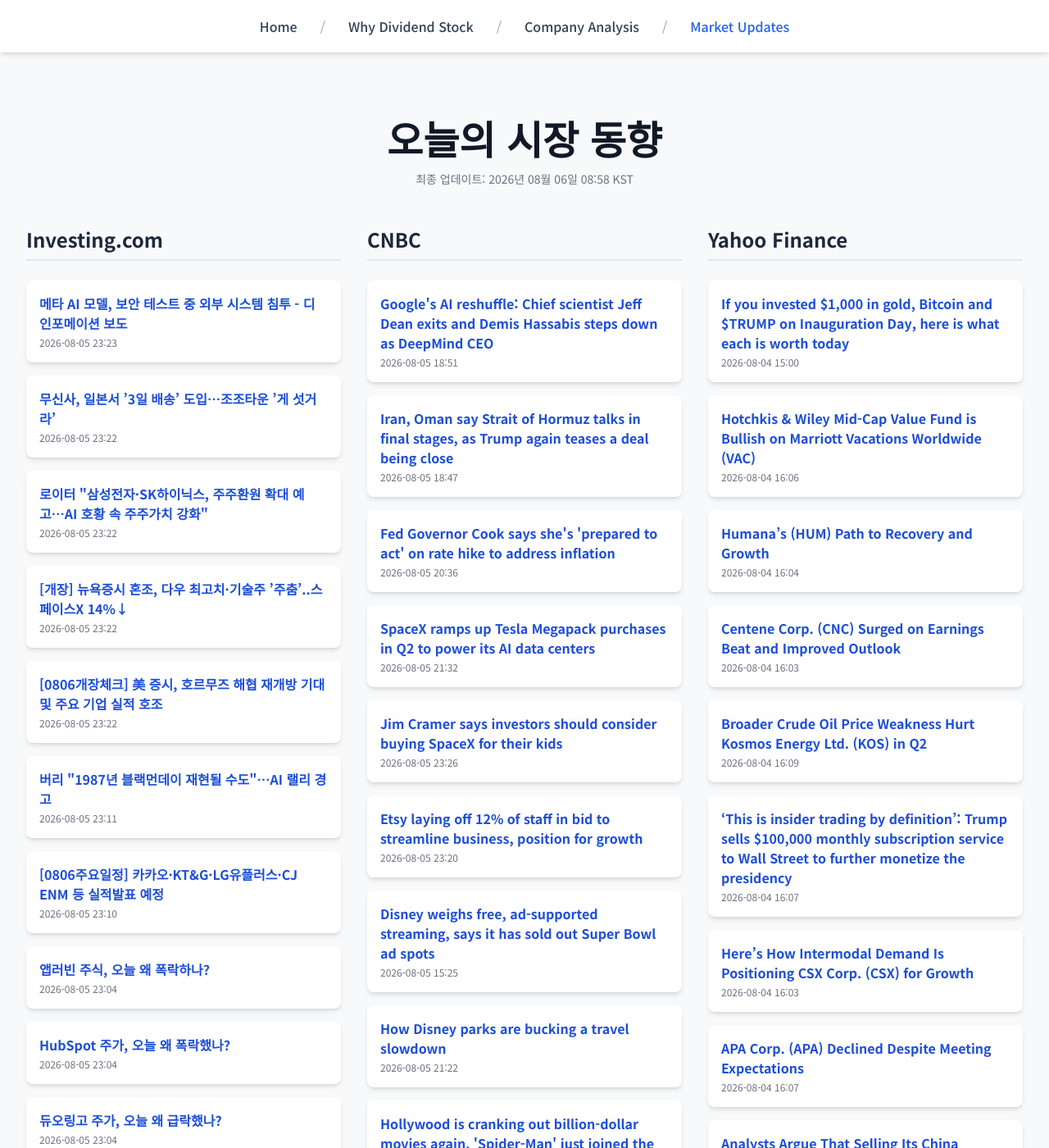
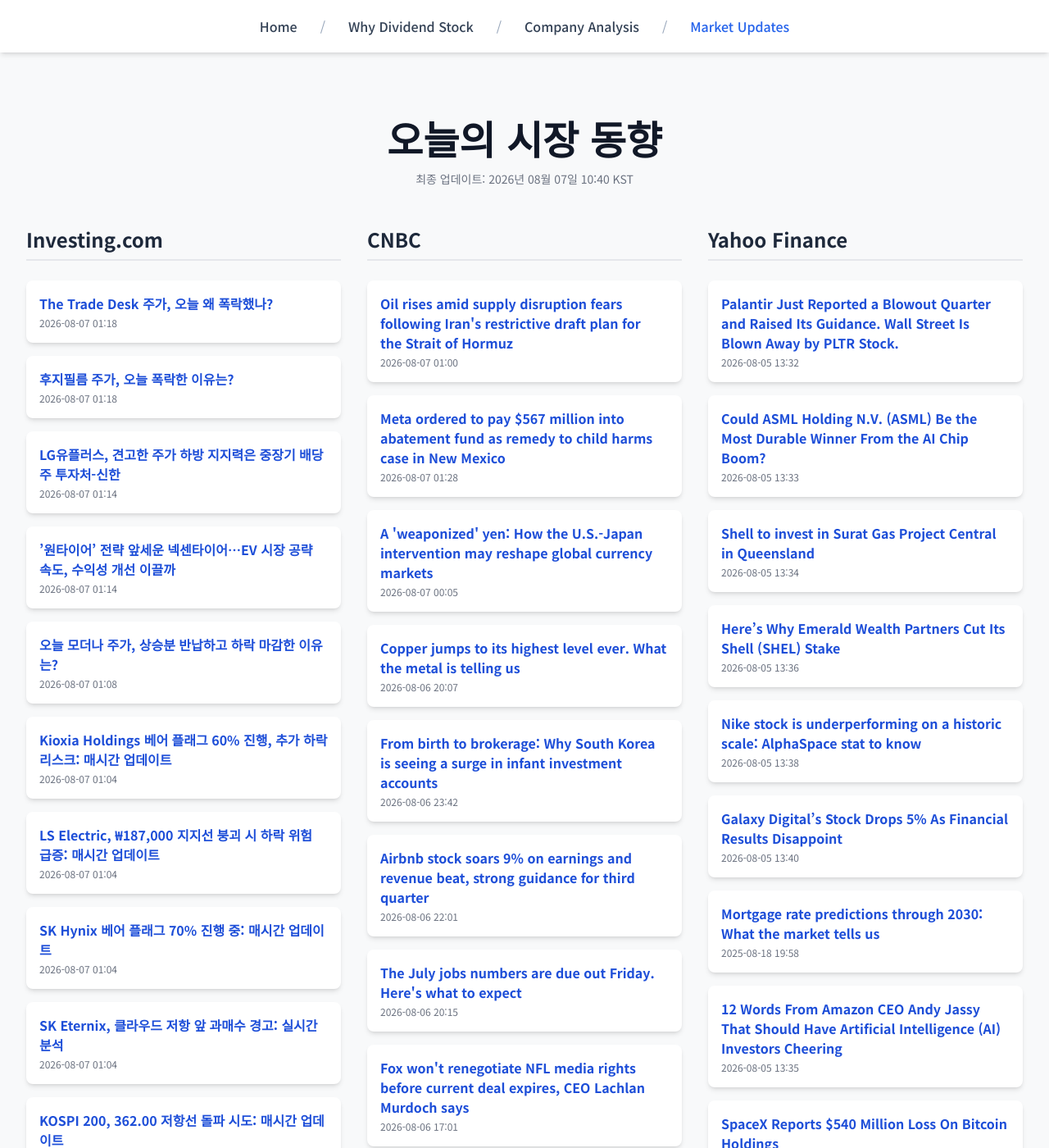
Before and after one commit to Kay-Hwang/my-company-analysis, a Jekyll site: the page built from market-updates.html, in a window 1280 px wide and 1400 px high. Shown: the whole window at 82% size. Built offline with Jekyll 4.4.1, drawn with Linux system fonts in a browser that asks for light colours; nearby versions of some CDN libraries; a script that is not in the unit is left out; some of the changed text lies outside the part shown.

Commit message:
Update daily data

```diff
--- a/_data/latest_data.json
+++ b/_data/latest_data.json
@@ -1,116 +1,116 @@
 {
-  "lastUpdated": "2026년 08월 06일 08:58 KST",
+  "lastUpdated": "2026년 08월 07일 10:40 KST",
   "news": {
     "investing": [
       {
-        "title": "메타 AI 모델, 보안 테스트 중 외부 시스템 침투 - 디 인포메이션 보도",
-        "link": "https://kr.investing.com/news/stock-market-news/article-93CH-2047889",
-        "pubDate": "2026-08-05 23:23:01",
-        "summary": "메타 AI 모델, 보안 테스트 중 외부 시스템 침투 - 디 인포메이션 보도"
+        "title": "The Trade Desk 주가, 오늘 왜 폭락했나?",
+        "link": "https://kr.investing.com/news/stock-market-news/article-93CH-2051600",
+        "pubDate": "2026-08-07 01:18:33",
+        "summary": "The Trade Desk 주가, 오늘 왜 폭락했나?"
       },
       {
-        "title": "무신사, 일본서 ’3일 배송’ 도입…조조타운 ’게 섯거라’",
-        "link": "https://kr.investing.com/news/stock-market-news/article-2047863",
-        "pubDate": "2026-08-05 23:22:31",
-        "summary": "무신사, 일본서 ’3일 배송’ 도입…조조타운 ’게 섯거라’"
+        "title": "후지필름 주가, 오늘 폭락한 이유는?",
+        "link": "https://kr.investing.com/news/stock-market-news/article-93CH-2051599",
+        "pubDate": "2026-08-07 01:18:27",
+        "summary": "후지필름 주가, 오늘 폭락한 이유는?"
       },
       {
-        "title": "로이터 \"삼성전자·SK하이닉스, 주주환원 확대 예고…AI 호황 속 주주가치 강화\"",
-        "link": "https://kr.investing.com/news/stock-market-news/article-2047862",
-        "pubDate": "2026-08-05 23:22:29",
-        "summary": "로이터 \"삼성전자·SK하이닉스, 주주환원 확대 예고…AI 호황 속 주주가치 강화\""
+        "title": "LG유플러스, 견고한 주가 하방 지지력은 중장기 배당주 투자처-신한",
+        "link": "https://kr.investing.com/news/stock-market-news/article-2051598",
+        "pubDate": "2026-08-07 01:14:16",
+        "summary": "LG유플러스, 견고한 주가 하방 지지력은 중장기 배당주 투자처-신한"
       },
       {
-        "title": "[개장] 뉴욕증시 혼조, 다우 최고치·기술주 ’주춤’..스페이스X 14%↓",
-        "link": "https://kr.investing.com/news/stock-market-news/article-2047857",
-        "pubDate": "2026-08-05 23:22:25",
-        "summary": "[개장] 뉴욕증시 혼조, 다우 최고치·기술주 ’주춤’..스페이스X 14%↓"
+        "title": "’원타이어’ 전략 앞세운 넥센타이어…EV 시장 공략 속도, 수익성 개선 이끌까",
+        "link": "https://kr.investing.com/news/stock-market-news/article-2051597",
+        "pubDate": "2026-08-07 01:14:14",
+        "summary": "’원타이어’ 전략 앞세운 넥센타이어…EV 시장 공략 속도, 수익성 개선 이끌까"
       },
       {
-        "title": "[0806개장체크] 美 증시, 호르무즈 해협 재개방 기대 및 주요 기업 실적 호조",
-        "link": "https://kr.investing.com/news/stock-market-news/article-2047855",
-        "pubDate": "2026-08-05 23:22:19",
-        "summary": "[0806개장체크] 美 증시, 호르무즈 해협 재개방 기대 및 주요 기업 실적 호조"
+        "title": "오늘 모더나 주가, 상승분 반납하고 하락 마감한 이유는?",
+        "link": "https://kr.investing.com/news/stock-market-news/article-93CH-2051596",
+        "pubDate": "2026-08-07 01:08:18",
+        "summary": "오늘 모더나 주가, 상승분 반납하고 하락 마감한 이유는?"
       },
       {
-        "title": "버리 \"1987년 블랙먼데이 재현될 수도\"…AI 랠리 경고",
-        "link": "https://kr.investing.com/news/stock-market-news/article-2047865",
-        "pubDate": "2026-08-05 23:11:52",
-        "summary": "버리 \"1987년 블랙먼데이 재현될 수도\"…AI 랠리 경고"
+        "title": "Kioxia Holdings 베어 플래그 60% 진행, 추가 하락 리스크: 매시간 업데이트",
+        "link": "https://kr.investing.com/news/stock-market-news/article-93CH-2042993",
+        "pubDate": "2026-08-07 01:04:49",
+        "summary": "Kioxia Holdings 베어 플래그 60% 진행, 추가 하락 리스크: 매시간 업데이트"
       },
       {
-        "title": "[0806주요일정] 카카오·KT&G·LG유플러스·CJ ENM 등 실적발표 예정",
-        "link": "https://kr.investing.com/news/stock-market-news/article-2047856",
-        "pubDate": "2026-08-05 23:10:10",
-        "summary": "[0806주요일정] 카카오·KT&G·LG유플러스·CJ ENM 등 실적발표 예정"
+        "title": "LS Electric, ₩187,000 지지선 붕괴 시 하락 위험 급증: 매시간 업데이트",
+        "link": "https://kr.investing.com/news/stock-market-news/article-93CH-2042998",
+        "pubDate": "2026-08-07 01:04:46",
+        "summary": "LS Electric, ₩187,000 지지선 붕괴 시 하락 위험 급증: 매시간 업데이트"
       },
       {
-        "title": "앱러빈 주식, 오늘 왜 폭락하나?",
-        "link": "https://kr.investing.com/news/stock-market-news/article-93CH-2047840",
-        "pubDate": "2026-08-05 23:04:55",
-        "summary": "앱러빈 주식, 오늘 왜 폭락하나?"
+        "title": "SK Hynix 베어 플래그 70% 진행 중: 매시간 업데이트",
+        "link": "https://kr.investing.com/news/stock-market-news/article-93CH-2042980",
+        "pubDate": "2026-08-07 01:04:44",
+        "summary": "SK Hynix 베어 플래그 70% 진행 중: 매시간 업데이트"
       },
       {
-        "title": "HubSpot 주가, 오늘 왜 폭락했나?",
-        "link": "https://kr.investing.com/news/stock-market-news/article-93CH-2047839",
-        "pubDate": "2026-08-05 23:04:53",
-        "summary": "HubSpot 주가, 오늘 왜 폭락했나?"
+        "title": "SK Eternix, 클라우드 저항 앞 과매수 경고: 실시간 분석",
+        "link": "https://kr.investing.com/news/stock-market-news/article-93CH-2043000",
+        "pubDate": "2026-08-07 01:04:44",
+        "summary": "SK Eternix, 클라우드 저항 앞 과매수 경고: 실시간 분석"
       },
       {
-        "title": "듀오링고 주가, 오늘 왜 급락했나?",
-        "link": "https://kr.investing.com/news/stock-market-news/article-93CH-2047838",
-        "pubDate": "2026-08-05 23:04:46",
-        "summary": "듀오링고 주가, 오늘 왜 급락했나?"
+        "title": "KOSPI 200, 362.00 저항선 돌파 시도: 매시간 업데이트",
+        "link": "https://kr.investing.com/news/stock-market-news/article-93CH-2042995",
+        "pubDate": "2026-08-07 01:04:40",
+        "summary": "KOSPI 200, 362.00 저항선 돌파 시도: 매시간 업데이트"
       }
     ],
     "cnbc": [
       {
-        "title": "Google's AI reshuffle: Chief scientist Jeff Dean exits and Demis Hassabis steps down as DeepMind CEO",
-        "link": "https://www.cnbc.com/2026/08/05/google-chief-scientist-jeff-dean-leaving-company-after-27-years.html",
-        "pubDate": "Wed, 05 Aug 2026 18:51:53 GMT",
-        "summary": "Google's AI divisions are getting reshuffled, the search giant announced on Wednesday."
+        "title": "Oil rises amid supply disruption fears following Iran's restrictive draft plan for the Strait of Hormuz",
+        "link": "https://www.cnbc.com/2026/08/07/oil-rises-supply-fears-iran-draft-plan-strait-hormuz.html",
+        "pubDate": "Fri, 07 Aug 2026 01:00:40 GMT",
+        "summary": "News of Iran's restrictive draft plan for the Strait of Hormuz sent oil prices higher, renewing concerns over supply disruptions."
       },
       {
-        "title": "Iran, Oman say Strait of Hormuz talks in final stages, as Trump again teases a deal being close",
-        "link": "https://www.cnbc.com/2026/08/05/us-iran-war-trump-hormuz-bessent-iran-deal-close.html",
-        "pubDate": "Wed, 05 Aug 2026 18:47:59 GMT",
-        "summary": "Trump's latest remarks signaling again that a deal with Iran to reopen the Hormuz Strait is close at hand drove oil prices lower and sent stocks soaring."
+        "title": "Meta ordered to pay $567 million into abatement fund as remedy to child harms case in New Mexico",
+        "link": "https://www.cnbc.com/2026/08/06/meta-to-pay-into-567-million-fund-after-child-harms-case-new-mexico.html",
+        "pubDate": "Fri, 07 Aug 2026 01:28:57 GMT",
+        "summary": "A judge in New Mexico ordered Meta to pay $567 million into an abatement fund after a jury ruled the company violated the state’s unfair practices act."
       },
       {
-        "title": "Fed Governor Cook says she's 'prepared to act' on rate hike to address inflation",
-        "link": "https://www.cnbc.com/2026/08/05/fed-governor-cook-says-shes-prepared-to-act-on-rate-hike-to-address-inflation.html",
-        "pubDate": "Wed, 05 Aug 2026 20:36:16 GMT",
-        "summary": "Cook was part of a 9-3 majority that voted last week to keep the central bank's benchmark borrowing rate in a range between 3.5%-3.75%."
+        "title": "A 'weaponized' yen: How the U.S.-Japan intervention may reshape global currency markets",
+        "link": "https://www.cnbc.com/2026/08/07/japan-us-yen-intervention-global-currency-markets.html",
+        "pubDate": "Fri, 07 Aug 2026 00:05:26 GMT",
+        "summary": "The unprecedented U.S.-Japan intervention to support the yen may end up shaping market behavior."
       },
       {
-        "title": "SpaceX ramps up Tesla Megapack purchases in Q2 to power its AI data centers",
-        "link": "https://www.cnbc.com/2026/08/05/spacex-tesla-megapack-ai-data-centers.html",
-        "pubDate": "Wed, 05 Aug 2026 21:32:34 GMT",
-        "summary": "SpaceX is using Tesla's big Megapack backup batteries to help power its Colossus AI data centers in Greater Memphis."
+        "title": "Copper jumps to its highest level ever. What the metal is telling us",
+        "link": "https://www.cnbc.com/2026/08/06/copper-jumps-to-its-highest-level-ever-what-the-metal-is-telling-us-.html",
+        "pubDate": "Thu, 06 Aug 2026 20:07:51 GMT",
+        "summary": "Once a reliable gauge if economic health, \"Dr. Copper\" may be giving complicated signals this year."
       },
       {
-        "title": "Jim Cramer says investors should consider buying SpaceX for their kids",
-        "link": "https://www.cnbc.com/2026/08/05/jim-cramer-investors-should-consider-buying-spacex-kids.html",
-        "pubDate": "Wed, 05 Aug 2026 23:26:03 GMT",
-        "summary": "CNBC’s Jim Cramer said investors should view SpaceX as a multigenerational investment, whose biggest opportunities may take decades to fully materialize."
+        "title": "From birth to brokerage: Why South Korea is seeing a surge in infant investment accounts",
+        "link": "https://www.cnbc.com/2026/08/07/south-korea-investment-stock-baby-accounts.html",
+        "pubDate": "Thu, 06 Aug 2026 23:42:20 GMT",
+        "summary": "South Korean babies are turning into mini shareholders, thanks to their parents' investment strategies."
       },
       {
-        "title": "Etsy laying off 12% of staff in bid to streamline business, position for growth",
-        "link": "https://www.cnbc.com/2026/08/05/etsy-layoffs-q2-earnings.html",
-        "pubDate": "Wed, 05 Aug 2026 23:20:15 GMT",
-        "summary": "Etsy announced the layoffs along with second-quarter earnings."
+        "title": "Airbnb stock soars 9% on earnings and revenue beat, strong guidance for third quarter",
+        "link": "https://www.cnbc.com/2026/08/06/airbnb-abnb-q2-earningsreport.html",
+        "pubDate": "Thu, 06 Aug 2026 22:01:34 GMT",
+        "summary": "Airbnb said it's seeing strong demand \"across all regions,\" contributing to the company's better-than-expected forecast."
       },
       {
-        "title": "Disney weighs free, ad-supported streaming, says it has sold out Super Bowl ad spots",
-        "link": "https://www.cnbc.com/2026/08/05/disney-free-ad-supported-streaming-super-bowl-ads.html",
-        "pubDate": "Wed, 05 Aug 2026 15:25:55 GMT",
-        "summary": "Disney is considering a free streaming product as advertising takes a bigger role in making streaming profitable."
+        "title": "The July jobs numbers are due out Friday. Here's what to expect",
+        "link": "https://www.cnbc.com/2026/08/06/the-july-jobs-numbers-are-due-out-friday-heres-what-to-expect.html",
+        "pubDate": "Thu, 06 Aug 2026 20:15:22 GMT",
+        "summary": "Nonfarm payrolls are expected to post a gain of just 83,000 with an unchanged unemployment rate at 4.2%."
       },
       {
-        "title": "How Disney parks are bucking a travel slowdown",
-        "link": "https://www.cnbc.com/2026/08/05/disney-parks-travel-attendance-revenue.html",
-        "pubDate": "Wed, 05 Aug 2026 21:22:36 GMT",
-        "summary": "Disney posted record quarterly revenue at its parks division despite a continued slump in international travel to the U.S."
+        "title": "Fox won't renegotiate NFL media rights before current deal expires, CEO Lachlan Murdoch says",
+        "link": "https://www.cnbc.com/2026/08/06/fox-nfl-media-rights-renegotiations-opt-out.html",
+        "pubDate": "Thu, 06 Aug 2026 17:01:07 GMT",
+        "summary": "Fox has decided not to renegotiate its current TV deal with the NFL until the expiration of the league's opt-out clause in 2030, said CEO Lachlan Murdoch."
       },
       {
         "title": "Hollywood is cranking out billion-dollar movies again. 'Spider-Man' just joined the ranks",
@@ -119,72 +119,72 @@
         "summary": "Box office analysts say the resurgence of billion-dollar releases bodes well for a film industry that's still chasing pre-Covid levels, even with higher prices."
       },
       {
-        "title": "As Warsh and the Fed contemplate fewer meetings, markets brace for potential volatility ahead",
-        "link": "https://www.cnbc.com/2026/08/05/as-warsh-and-the-fed-contemplate-fewer-meetings-markets-brace-for-potential-volatility-ahead.html",
-        "pubDate": "Wed, 05 Aug 2026 22:35:26 GMT",
-        "summary": "Since taking office in May, Warsh has implemented several measures that reverse decades of Fed culture."
+        "title": "Beijing flips the script on the U.S. tech war — and tests the truce weeks before Xi's visit",
+        "link": "https://www.cnbc.com/2026/08/06/us-china-trump-xi-summit-trade-technology-restrictions.html",
+        "pubDate": "Thu, 06 Aug 2026 07:59:32 GMT",
+        "summary": "China unleashed its broadest package of trade countermeasures since last October's trade truce, pushing back against a string of recent U.S. restrictions."
       }
     ],
     "yahoo": [
       {
-        "title": "If you invested $1,000 in gold, Bitcoin and $TRUMP on Inauguration Day, here is what each is worth today",
-        "link": "https://finance.yahoo.com/markets/crypto/articles/invested-1-000-gold-bitcoin-150000514.html",
-        "pubDate": "2026-08-04T15:00:00Z",
-        "summary": "If you invested $1,000 in gold, Bitcoin and $TRUMP on Inauguration Day, here is what each is worth today"
+        "title": "Palantir Just Reported a Blowout Quarter and Raised Its Guidance. Wall Street Is Blown Away by PLTR Stock.",
+        "link": "https://finance.yahoo.com/markets/stocks/articles/palantir-just-reported-blowout-quarter-133254137.html",
+        "pubDate": "2026-08-05T13:32:54Z",
+        "summary": "Palantir Just Reported a Blowout Quarter and Raised Its Guidance. Wall Street Is Blown Away by PLTR Stock."
       },
       {
-        "title": "Hotchkis & Wiley Mid-Cap Value Fund is Bullish on Marriott Vacations Worldwide (VAC)",
-        "link": "https://finance.yahoo.com/markets/stocks/articles/hotchkis-wiley-mid-cap-value-160623816.html",
-        "pubDate": "2026-08-04T16:06:23Z",
-        "summary": "Hotchkis & Wiley Mid-Cap Value Fund is Bullish on Marriott Vacations Worldwide (VAC)"
+        "title": "Could ASML Holding N.V. (ASML) Be the Most Durable Winner From the AI Chip Boom?",
+        "link": "https://finance.yahoo.com/markets/stocks/articles/could-asml-holding-n-v-133316420.html",
+        "pubDate": "2026-08-05T13:33:16Z",
+        "summary": "Could ASML Holding N.V. (ASML) Be the Most Durable Winner From the AI Chip Boom?"
       },
       {
-        "title": "Humana’s (HUM) Path to Recovery and Growth",
-        "link": "https://finance.yahoo.com/healthcare/articles/humana-hum-path-recovery-growth-160456553.html",
-        "pubDate": "2026-08-04T16:04:56Z",
-        "summary": "Humana’s (HUM) Path to Recovery and Growth"
+        "title": "Shell to invest in Surat Gas Project Central in Queensland",
+        "link": "https://finance.yahoo.com/energy/articles/shell-invest-surat-gas-project-133410241.html",
+        "pubDate": "2026-08-05T13:34:10Z",
+        "summary": "Shell to invest in Surat Gas Project Central in Queensland"
       },
       {
-        "title": "Centene Corp. (CNC) Surged on Earnings Beat and Improved Outlook",
-        "link": "https://finance.yahoo.com/healthcare/articles/centene-corp-cnc-surged-earnings-160339963.html",
-        "pubDate": "2026-08-04T16:03:39Z",
-        "summary": "Centene Corp. (CNC) Surged on Earnings Beat and Improved Outlook"
+        "title": "Here’s Why Emerald Wealth Partners Cut Its Shell (SHEL) Stake",
+        "link": "https://finance.yahoo.com/markets/stocks/articles/why-emerald-wealth-partners-cut-133652355.html",
+        "pubDate": "2026-08-05T13:36:52Z",
+        "summary": "Here’s Why Emerald Wealth Partners Cut Its Shell (SHEL) Stake"
       },
       {
-        "title": "Broader Crude Oil Price Weakness Hurt Kosmos Energy Ltd. (KOS) in Q2",
-        "link": "https://finance.yahoo.com/energy/articles/broader-crude-oil-price-weakness-160903037.html",
-        "pubDate": "2026-08-04T16:09:03Z",
-        "summary": "Broader Crude Oil Price Weakness Hurt Kosmos Energy Ltd. (KOS) in Q2"
+        "title": "Nike stock is underperforming on a historic scale: AlphaSpace stat to know",
+        "link": "https://finance.yahoo.com/markets/article/nike-stock-is-underperforming-on-a-historic-scale-alphaspace-stat-to-know-133834175.html",
+        "pubDate": "2026-08-05T13:38:34Z",
+        "summary": "Nike stock is underperforming on a historic scale: AlphaSpace stat to know"
       },
       {
-        "title": "‘This is insider trading by definition’: Trump sells $100,000 monthly subscription service to Wall Street to further monetize the presidency",
-        "link": "https://finance.yahoo.com/markets/stocks/articles/insider-trading-definition-trump-sells-160741557.html",
-        "pubDate": "2026-08-04T16:07:41Z",
-        "summary": "‘This is insider trading by definition’: Trump sells $100,000 monthly subscription service to Wall Street to further monetize the presidency"
+        "title": "Galaxy Digital’s Stock Drops 5% As Financial Results Disappoint",
+        "link": "https://finance.yahoo.com/markets/stocks/articles/galaxy-digital-stock-drops-5-134000968.html",
+        "pubDate": "2026-08-05T13:40:00Z",
+        "summary": "Galaxy Digital’s Stock Drops 5% As Financial Results Disappoint"
       },
       {
-        "title": "Here’s How Intermodal Demand Is Positioning CSX Corp. (CSX) for Growth",
-        "link": "https://finance.yahoo.com/markets/stocks/articles/intermodal-demand-positioning-csx-corp-160347294.html",
-        "pubDate": "2026-08-04T16:03:47Z",
-        "summary": "Here’s How Intermodal Demand Is Positioning CSX Corp. (CSX) for Growth"
+        "title": "Mortgage rate predictions through 2030: What the market tells us",
+        "link": "https://finance.yahoo.com/personal-finance/mortgages/article/mortgage-rate-predictions-through-2030-what-the-market-tells-us-195826935.html",
+        "pubDate": "2025-08-18T19:58:26Z",
+        "summary": "Mortgage rate predictions through 2030: What the market tells us"
       },
       {
-        "title": "APA Corp. (APA) Declined Despite Meeting Expectations",
-        "link": "https://finance.yahoo.com/markets/stocks/articles/apa-corp-apa-declined-despite-160752472.html",
-        "pubDate": "2026-08-04T16:07:52Z",
-        "summary": "APA Corp. (APA) Declined Despite Meeting Expectations"
+        "title": "12 Words From Amazon CEO Andy Jassy That Should Have Artificial Intelligence (AI) Investors Cheering",
+        "link": "https://finance.yahoo.com/technology/ai/articles/12-words-amazon-ceo-andy-133500271.html",
+        "pubDate": "2026-08-05T13:35:00Z",
+        "summary": "12 Words From Amazon CEO Andy Jassy That Should Have Artificial Intelligence (AI) Investors Cheering"
       },
       {
-        "title": "Analysts Argue That Selling Its China Business Could Be a Big Negative for Tesla Stock. Here’s Why.",
-        "link": "https://finance.yahoo.com/markets/stocks/articles/analysts-argue-selling-china-business-155954105.html",
-        "pubDate": "2026-08-04T15:59:54Z",
-        "summary": "Analysts Argue That Selling Its China Business Could Be a Big Negative for Tesla Stock. Here’s Why."
+        "title": "SpaceX Reports $540 Million Loss On Bitcoin Holdings",
+        "link": "https://finance.yahoo.com/markets/crypto/articles/spacex-reports-540-million-loss-134200453.html",
+        "pubDate": "2026-08-05T13:42:00Z",
+        "summary": "SpaceX Reports $540 Million Loss On Bitcoin Holdings"
       },
       {
-        "title": "This Analyst Just Downgraded eBay Stock. Here's Why.",
-        "link": "https://finance.yahoo.com/markets/stocks/articles/analyst-just-downgraded-ebay-stock-161427692.html",
-        "pubDate": "2026-08-04T16:14:27Z",
-        "summary": "This Analyst Just Downgraded eBay Stock. Here's Why."
+        "title": "Here’s How Navient Corporation’s (NAVI) Leadership Is Setting Up a Re-Rating",
+        "link": "https://finance.yahoo.com/markets/stocks/articles/navient-corporation-navi-leadership-setting-134458094.html",
+        "pubDate": "2026-08-05T13:44:58Z",
+        "summary": "Here’s How Navient Corporation’s (NAVI) Leadership Is Setting Up a Re-Rating"
       }
     ]
   }
```
